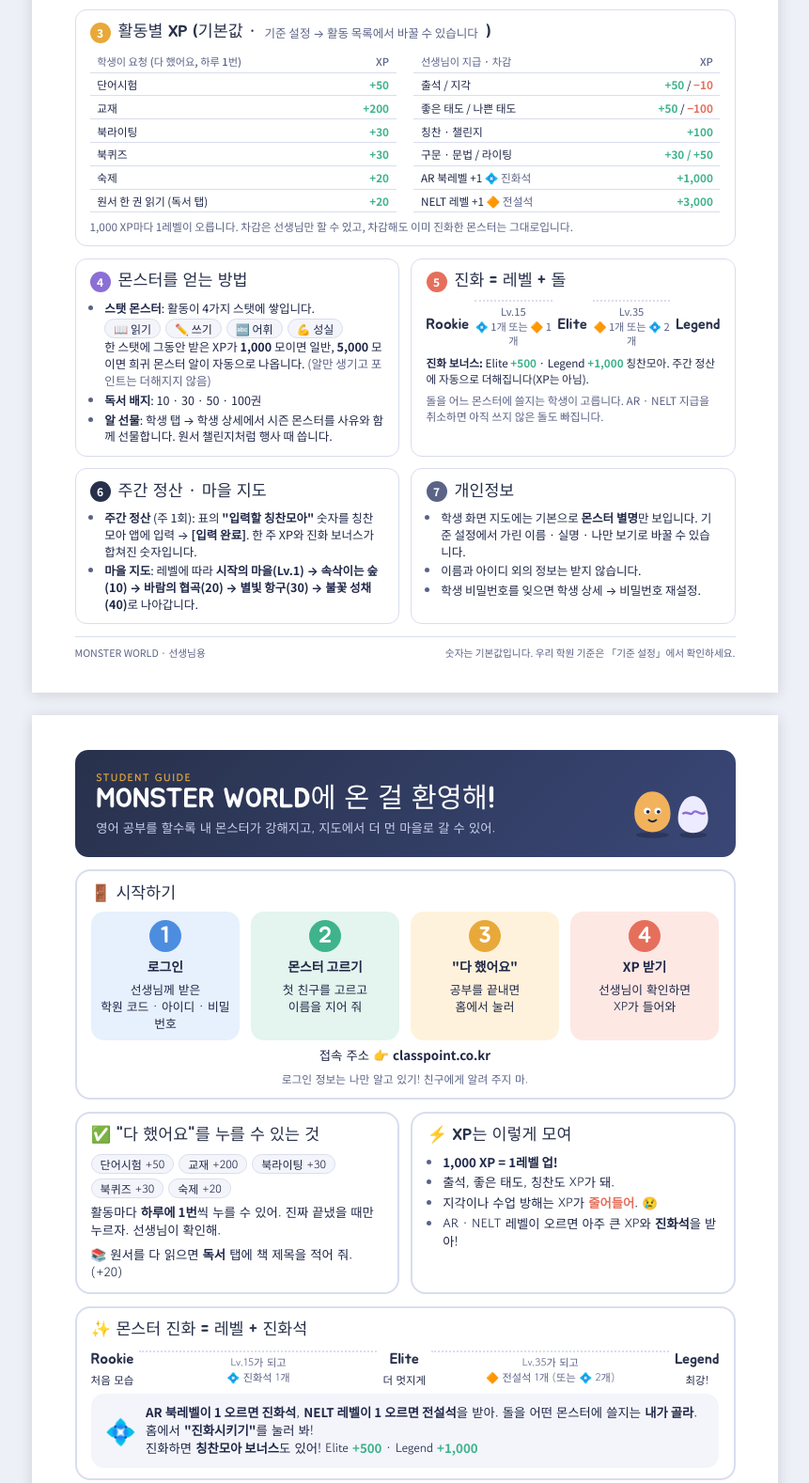
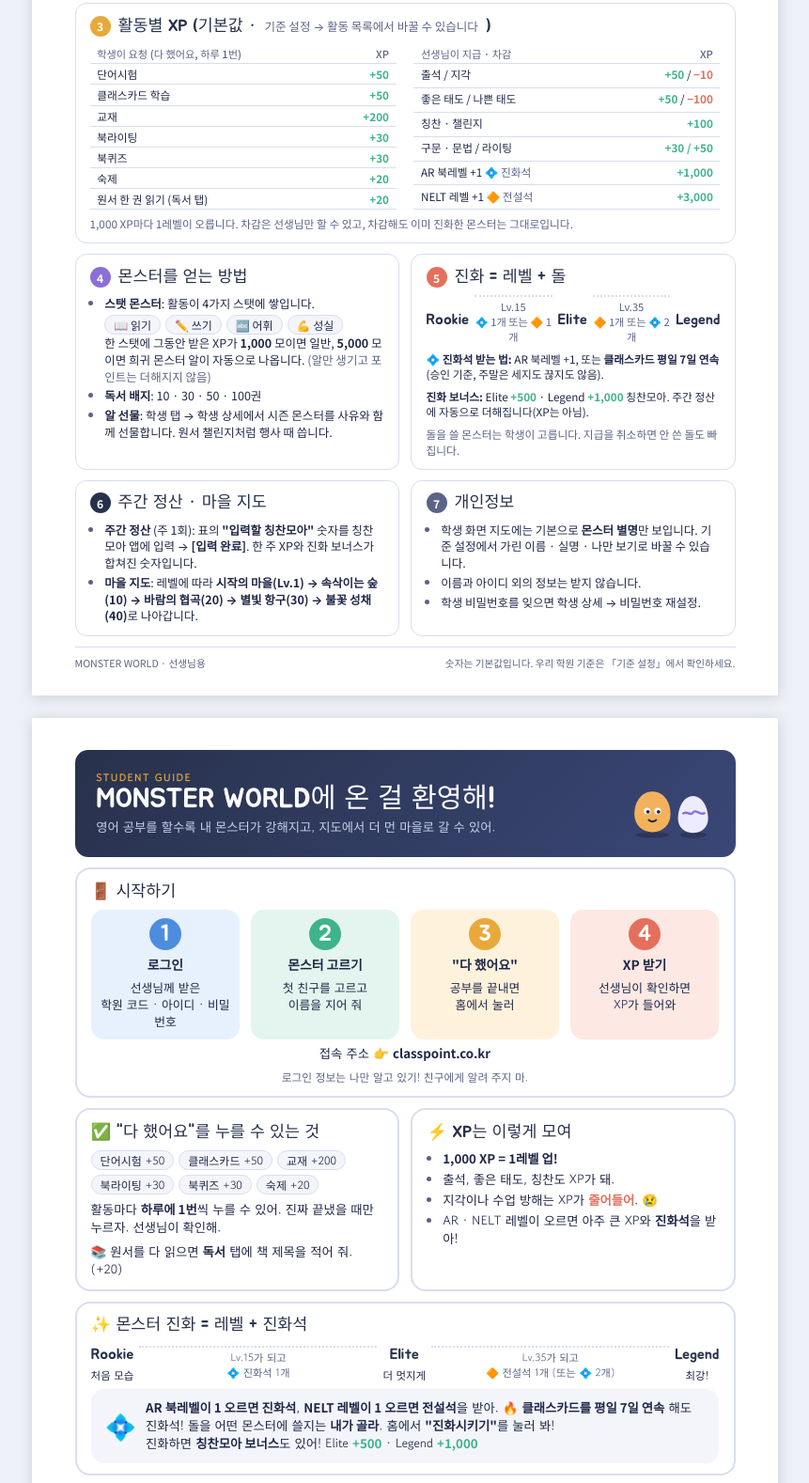
Before and after one commit to ahyoungkim0802-web/epl-monster-world, a plain HTML site: page guides/guide.html in a window 1280 px wide. Shown: the part 419-1997 px from the top of the page at 94% size, without its empty margins (209-1070 px from the left). Drawn offline with Linux system fonts and the light colour scheme.

Commit message:
가이드: 클래스카드 + 연속 보상 반영
Co-Authored-By: Claude Opus 5.5 <noreply@anthropic.com>

```diff
--- a/guides/guide.html
+++ b/guides/guide.html
@@ -16,7 +16,7 @@
 body{background:var(--ground);color:var(--ink);font-family:var(--body);margin:0;
   padding-block:24px;padding-left:max(16px,env(safe-area-inset-left,0px));padding-right:max(16px,env(safe-area-inset-right,0px))}
 .sheet{background:var(--paper);color:var(--ink);width:210mm;max-width:100%;min-height:297mm;margin:0 auto 24px;
-  padding:10mm 12mm 9mm;box-shadow:0 2px 14px #0002;display:flex;flex-direction:column;gap:3.4mm;font-size:9.4pt;line-height:1.42}
+  padding:9mm 12mm 7mm;box-shadow:0 2px 14px #0002;display:flex;flex-direction:column;gap:3mm;font-size:9.4pt;line-height:1.42}
 .sheet>*{flex-shrink:0}
 h1,h2,h3{margin:0;text-wrap:balance}
 p{margin:0}
@@ -37,7 +37,7 @@ b{font-weight:700}
 .fill{display:flex;gap:8px;align-items:flex-end;flex-wrap:wrap}
 .fill span{flex:1;min-width:90px;border-bottom:1.5px dashed var(--sub);height:22px;font-size:8pt;color:var(--sub)}
 table{border-collapse:collapse;width:100%;font-size:8.8pt;font-variant-numeric:tabular-nums}
-th,td{padding:.9mm 2mm;border-bottom:1px solid var(--line);text-align:left;vertical-align:top}
+th,td{padding:.55mm 2mm;border-bottom:1px solid var(--line);text-align:left;vertical-align:top}
 th{font-size:8.4pt;color:var(--sub);font-weight:500}
 td.r,th.r{text-align:right}
 .minus{color:var(--coral);font-weight:700}
@@ -113,6 +113,7 @@ td.r,th.r{text-align:right}
         <thead><tr><th>학생이 요청 (다 했어요, 하루 1번)</th><th class="r">XP</th></tr></thead>
         <tbody>
           <tr><td>단어시험</td><td class="r plus">+50</td></tr>
+          <tr><td>클래스카드 학습</td><td class="r plus">+50</td></tr>
           <tr><td>교재</td><td class="r plus">+200</td></tr>
           <tr><td>북라이팅</td><td class="r plus">+30</td></tr>
           <tr><td>북퀴즈</td><td class="r plus">+30</td></tr>
@@ -154,8 +155,9 @@ td.r,th.r{text-align:right}
         <div class="ar">Lv.35<br>🔶 1개 또는 💠 2개</div>
         <div class="st"><b>Legend</b></div>
       </div>
+      <p class="small"><b>💠 진화석 받는 법:</b> AR 북레벨 +1, 또는 <b>클래스카드 평일 7일 연속</b>(승인 기준, 주말은 세지도 끊지도 않음).</p>
       <p class="small"><b>진화 보너스:</b> Elite <b class="plus">+500</b> · Legend <b class="plus">+1,000</b> 칭찬모아. 주간 정산에 자동으로 더해집니다(XP는 아님).</p>
-      <p class="small muted">돌을 어느 몬스터에 쓸지는 학생이 고릅니다. AR · NELT 지급을 취소하면 아직 쓰지 않은 돌도 빠집니다.</p>
+      <p class="small muted">돌을 쓸 몬스터는 학생이 고릅니다. 지급을 취소하면 안 쓴 돌도 빠집니다.</p>
     </div>
   </div>
 
@@ -206,7 +208,7 @@ td.r,th.r{text-align:right}
   <div class="cols">
     <div class="box">
       <h2>✅ "다 했어요"를 누를 수 있는 것</h2>
-      <div class="chips"><span class="chip">단어시험 +50</span><span class="chip">교재 +200</span><span class="chip">북라이팅 +30</span><span class="chip">북퀴즈 +30</span><span class="chip">숙제 +20</span></div>
+      <div class="chips"><span class="chip">단어시험 +50</span><span class="chip">클래스카드 +50</span><span class="chip">교재 +200</span><span class="chip">북라이팅 +30</span><span class="chip">북퀴즈 +30</span><span class="chip">숙제 +20</span></div>
       <p>활동마다 <b>하루에 1번</b>씩 누를 수 있어. 진짜 끝냈을 때만 누르자. 선생님이 확인해.</p>
       <p>📚 원서를 다 읽으면 <b>독서</b> 탭에 책 제목을 적어 줘. (+20)</p>
     </div>
@@ -230,7 +232,7 @@ td.r,th.r{text-align:right}
       <div class="ar">Lv.35가 되고<br>🔶 전설석 1개 (또는 💠 2개)</div>
       <div class="st"><b>Legend</b>최강!</div>
     </div>
-    <div class="bubble"><span style="font-size:20pt">💠</span><p><b>AR 북레벨이 1 오르면 진화석</b>, <b>NELT 레벨이 1 오르면 전설석</b>을 받아. 돌을 어떤 몬스터에 쓸지는 <b>내가 골라</b>. 홈에서 <b>"진화시키기"</b>를 눌러 봐!<br>진화하면 <b>칭찬모아 보너스</b>도 있어! Elite <b class="plus">+500</b> · Legend <b class="plus">+1,000</b></p></div>
+    <div class="bubble"><span style="font-size:20pt">💠</span><p><b>AR 북레벨이 1 오르면 진화석</b>, <b>NELT 레벨이 1 오르면 전설석</b>을 받아. 🔥 <b>클래스카드를 평일 7일 연속</b> 해도 진화석! 돌을 어떤 몬스터에 쓸지는 <b>내가 골라</b>. 홈에서 <b>"진화시키기"</b>를 눌러 봐!<br>진화하면 <b>칭찬모아 보너스</b>도 있어! Elite <b class="plus">+500</b> · Legend <b class="plus">+1,000</b></p></div>
   </div>
 
   <div class="cols">
@@ -253,7 +255,7 @@ td.r,th.r{text-align:right}
     </div>
   </div>
 
-  <div class="tip">💡 <b>매일 조금씩!</b> 매일 공부하면 홈에 연속 기록이 쌓여. 캘린더 탭에서 내가 공부한 날을 볼 수 있어.</div>
+  <div class="tip">💡 <b>매일 조금씩!</b> 홈의 <b>🔥 연속 기록</b>에서 클래스카드 며칠째인지 볼 수 있어. 주말은 쉬어도 안 끊겨. 캘린더 탭에서 내가 공부한 날을 볼 수 있어.</div>
 
   <div class="foot"><span>MONSTER WORLD · 학생용</span><span>궁금한 건 선생님께 물어봐!</span></div>
 </section>
```
